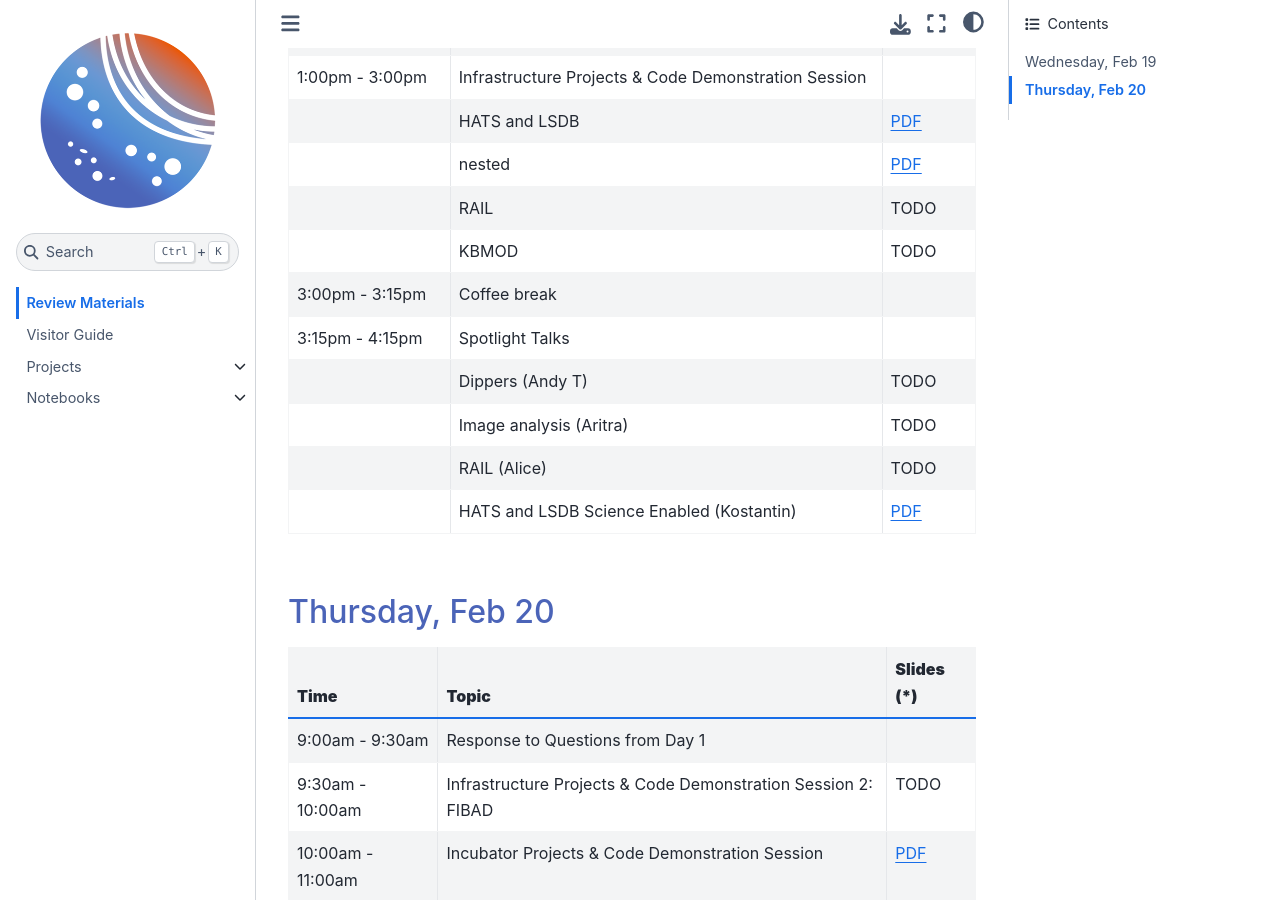
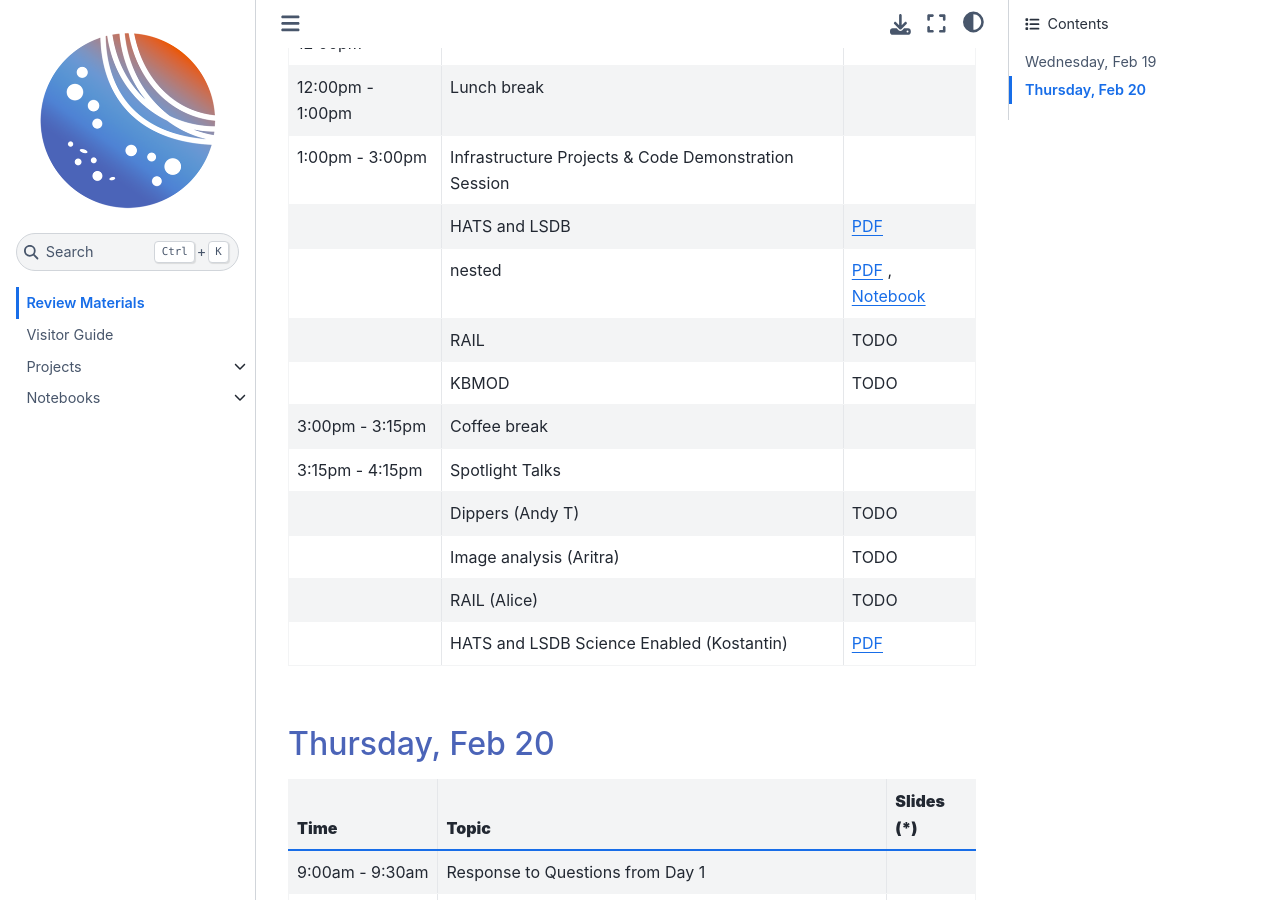
Before and after one commit to lincc-frameworks/midpoint-review, a Sphinx documentation site: the page built from docs/index.rst, in a window 1280 px wide and 900 px high, scrolled down 653 px. Built offline with Sphinx 7.4.7 and the Sphinx Book theme 1.1.4, drawn with Linux system fonts in a browser that asks for light colours; pages that are not in the unit, such as notebooks, are missing from menus.

Commit message:
Update index.rst

```diff
--- a/docs/index.rst
+++ b/docs/index.rst
@@ -41,7 +41,7 @@
      - `PDF <https://drive.google.com/file/d/1R0KaTojKle0cdTo-XlXkLohx7DN_A8bt/view?usp=drive_link>`__
    * -
      - nested
-     - `PDF <https://drive.google.com/file/d/1aiwiw9CE-9sdy1kEsNEcMn8jQO7B34xE/view?usp=drive_link>`__
+     - `PDF <https://drive.google.com/file/d/1aiwiw9CE-9sdy1kEsNEcMn8jQO7B34xE/view?usp=drive_link>`__ , `Notebook <https://github.com/lincc-frameworks/midpoint-review/blob/main/docs/notebooks/nested/review_demo.ipynb>`__
    * -
      - RAIL
      - TODO
```
